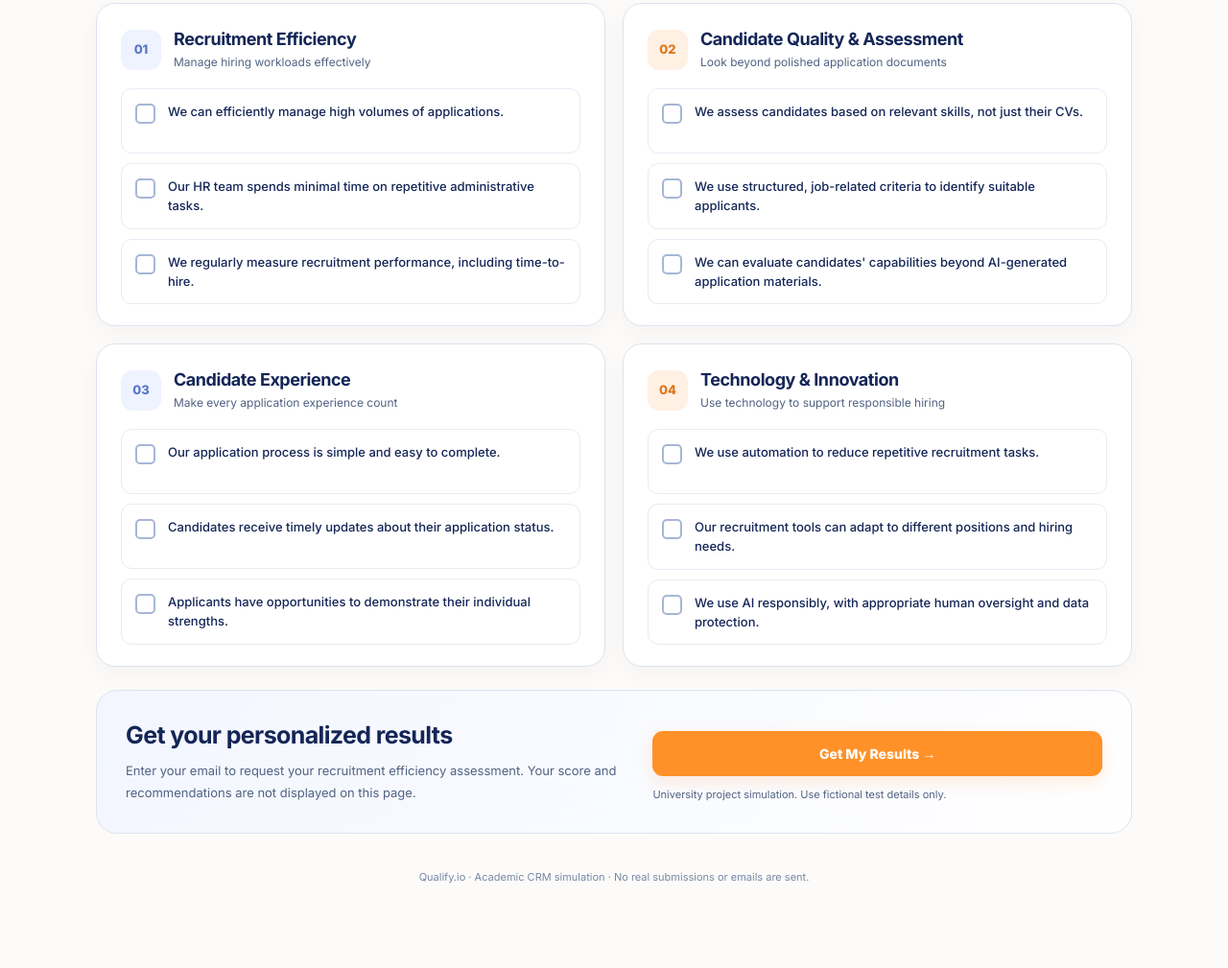
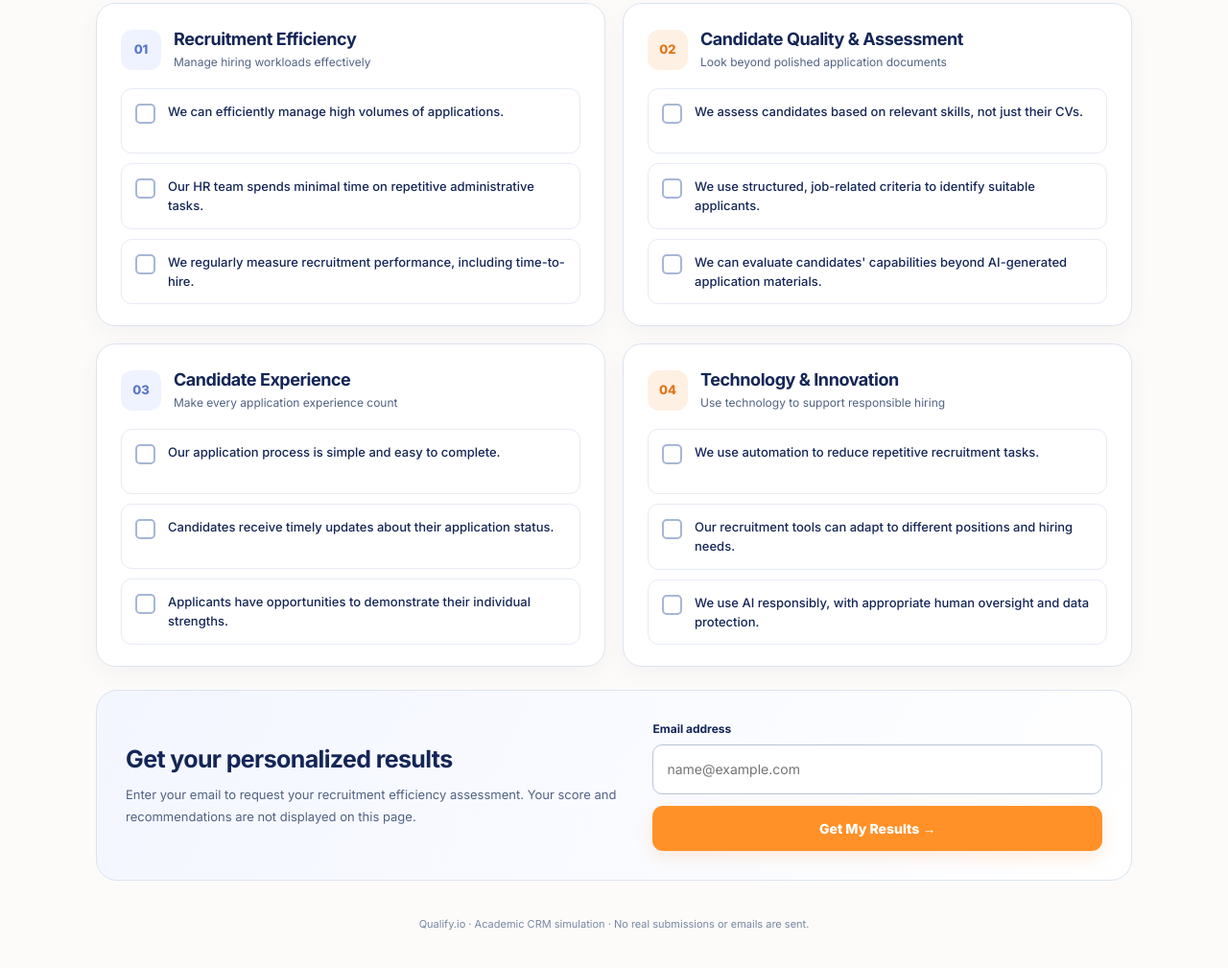
Before and after one commit to opsiblex/qualify-io, a plain HTML site: page recruitment-efficiency-checklist.html in a window 1280 px wide. Shown: the part 424-1433 px from the top of the page at 96% size. Drawn offline with Linux system fonts and the light colour scheme.

Commit message:
Update recruitment-efficiency-checklist.html

```diff
--- a/recruitment-efficiency-checklist.html
+++ b/recruitment-efficiency-checklist.html
@@ -89,12 +89,29 @@
     <section class="request" aria-labelledby="request-heading">
       <div><h2 id="request-heading">Get your personalized results</h2><p>Enter your email to request your recruitment efficiency assessment. Your score and recommendations are not displayed on this page.</p></div>
 
-<form id="result-form"
-      action="recruitment-efficiency-thank-you.html"
-      method="get">
-        <button class="button" type="submit">Get My Results →</button>
-        <p class="notice">University project simulation. Use fictional test details only.</p>
-        <div id="confirmation" role="status" aria-live="polite">Thank you! Your assessment is complete. In the full service, your results would be sent by email. (Demo only — no email has been sent.)</div>
+
+<form
+  id="result-form"
+  action="recruitment-efficiency-thank-you.html"
+  method="get"
+>
+  <label class="field-label" for="email">
+    Email address
+  </label>
+
+  <input
+    id="email"
+    type="email"
+    autocomplete="email"
+    placeholder="name@example.com"
+    required
+  >
+
+  <button class="button" type="submit">
+    Get My Results &rarr;
+  </button>
+</form>
+
       </form>
     </section>
     <footer>Qualify.io · Academic CRM simulation · No real submissions or emails are sent.</footer>
```
